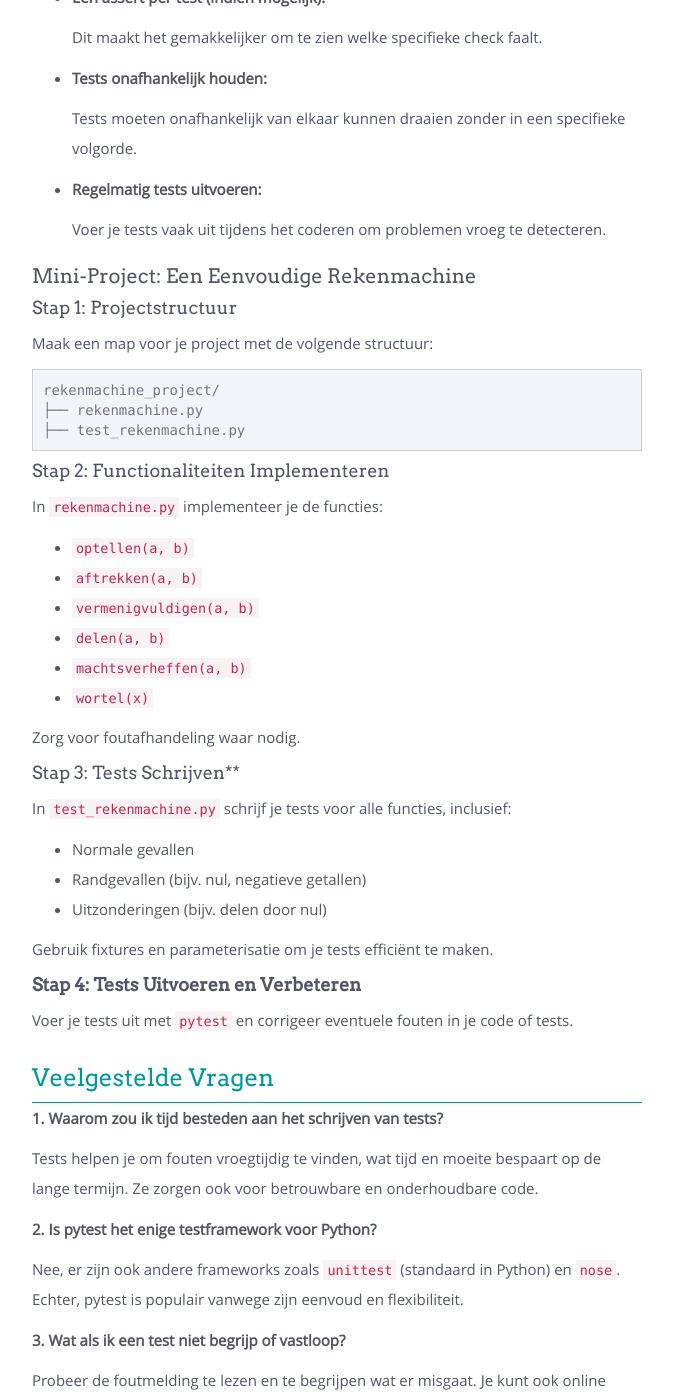
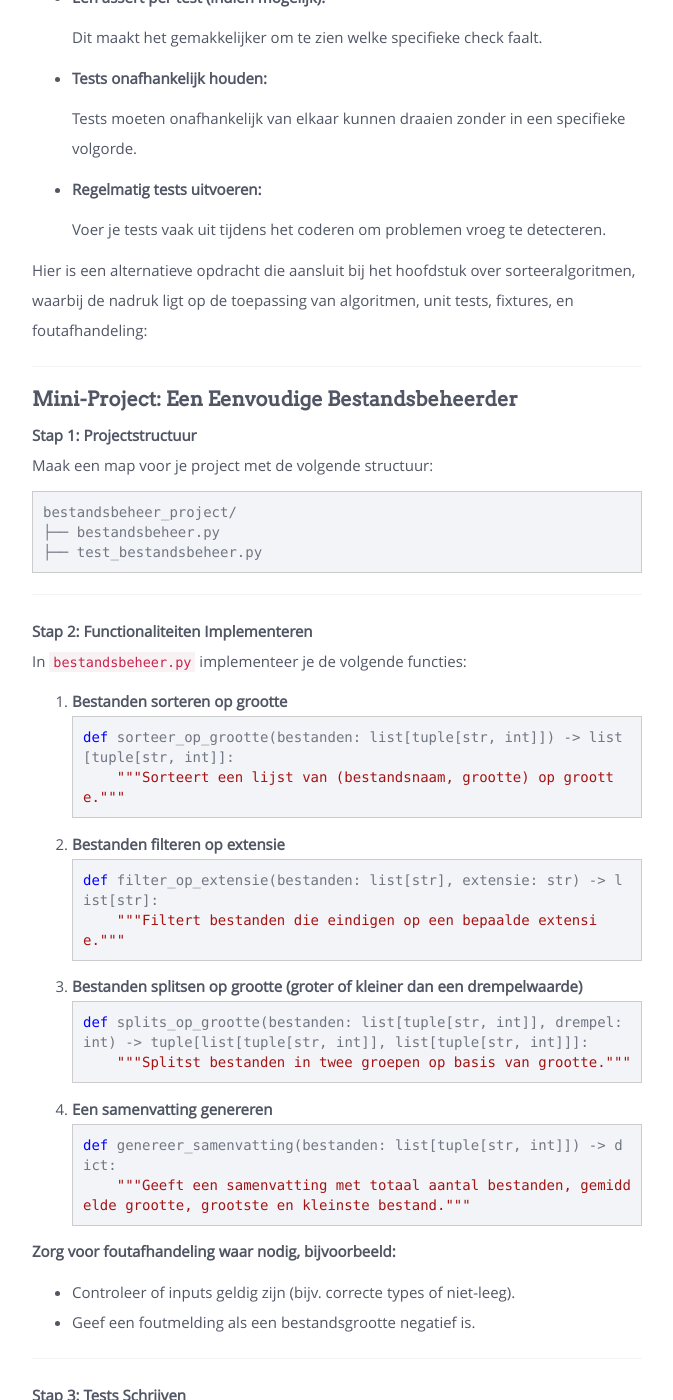
Before and after one commit to sma-it/cursus-python, a Jekyll site: the page built from modules/basics/_posts/2000-09-01-unit_tests.md, in a window 1280 px wide and 1400 px high, scrolled down 16046 px. Shown: the whole window, without its empty margins (383-1056 px from the left). Built offline with Jekyll 4.4.1, drawn with Linux system fonts in a browser that asks for light colours; nearby versions of some CDN libraries; some of the changed text lies outside the part shown.

Commit message:
update project unit testing

````diff
--- a/modules/basics/_posts/2000-09-01-unit_tests.md
+++ b/modules/basics/_posts/2000-09-01-unit_tests.md
@@ -762,44 +762,82 @@ def test_geldige_email():
 
   Voer je tests vaak uit tijdens het coderen om problemen vroeg te detecteren.
 
-### Mini-Project: Een Eenvoudige Rekenmachine
+Hier is een alternatieve opdracht die aansluit bij het hoofdstuk over sorteeralgoritmen, waarbij de nadruk ligt op de toepassing van algoritmen, unit tests, fixtures, en foutafhandeling:
 
-#### Stap 1: Projectstructuur
+---
 
+### **Mini-Project: Een Eenvoudige Bestandsbeheerder**
+
+**Stap 1: Projectstructuur**
 Maak een map voor je project met de volgende structuur:
 
-```
-rekenmachine_project/
-├── rekenmachine.py
-├── test_rekenmachine.py
+```plaintext
+bestandsbeheer_project/
+├── bestandsbeheer.py
+├── test_bestandsbeheer.py
 ```
 
-#### Stap 2: Functionaliteiten Implementeren
+---
 
-In `rekenmachine.py` implementeer je de functies:
+**Stap 2: Functionaliteiten Implementeren**
+In `bestandsbeheer.py` implementeer je de volgende functies:
 
-- `optellen(a, b)`
-- `aftrekken(a, b)`
-- `vermenigvuldigen(a, b)`
-- `delen(a, b)`
-- `machtsverheffen(a, b)`
-- `wortel(x)`
+1. **Bestanden sorteren op grootte**
+   ```python
+   def sorteer_op_grootte(bestanden: list[tuple[str, int]]) -> list[tuple[str, int]]:
+       """Sorteert een lijst van (bestandsnaam, grootte) op grootte."""
+   ```
 
-Zorg voor foutafhandeling waar nodig.
+2. **Bestanden filteren op extensie**
+   ```python
+   def filter_op_extensie(bestanden: list[str], extensie: str) -> list[str]:
+       """Filtert bestanden die eindigen op een bepaalde extensie."""
+   ```
 
-#### Stap 3: Tests Schrijven**
+3. **Bestanden splitsen op grootte (groter of kleiner dan een drempelwaarde)**
+   ```python
+   def splits_op_grootte(bestanden: list[tuple[str, int]], drempel: int) -> tuple[list[tuple[str, int]], list[tuple[str, int]]]:
+       """Splitst bestanden in twee groepen op basis van grootte."""
+   ```
 
-In `test_rekenmachine.py` schrijf je tests voor alle functies, inclusief:
+4. **Een samenvatting genereren**
+   ```python
+   def genereer_samenvatting(bestanden: list[tuple[str, int]]) -> dict:
+       """Geeft een samenvatting met totaal aantal bestanden, gemiddelde grootte, grootste en kleinste bestand."""
+   ```
 
-- Normale gevallen
-- Randgevallen (bijv. nul, negatieve getallen)
-- Uitzonderingen (bijv. delen door nul)
+**Zorg voor foutafhandeling waar nodig, bijvoorbeeld:**
+- Controleer of inputs geldig zijn (bijv. correcte types of niet-leeg).
+- Geef een foutmelding als een bestandsgrootte negatief is.
 
-Gebruik fixtures en parameterisatie om je tests efficiënt te maken.
+---
 
-#### **Stap 4: Tests Uitvoeren en Verbeteren**
+**Stap 3: Tests Schrijven**
+In `test_bestandsbeheer.py` schrijf je tests voor alle functies, inclusief:
 
-Voer je tests uit met `pytest` en corrigeer eventuele fouten in je code of tests.
+1. **Normale gevallen**
+   - Een lijst van bestanden met verschillende groottes en extensies.
+   - Test op correcte sortering, filtering, splitsing en samenvatting.
+
+2. **Randgevallen**
+   - Lege lijsten.
+   - Bestanden zonder extensie.
+   - Bestanden met gelijke groottes.
+
+3. **Uitzonderingen**
+   - Negatieve bestandsgroottes.
+   - Verkeerde types (bijv. een string in plaats van een lijst).
+
+**Gebruik fixtures en parameterisatie:**
+- Maak gebruik van een fixture om voorbeeldgegevens aan te maken (bijv. lijsten van bestanden).
+- Parameteriseer tests met verschillende invoercombinaties.
+
+---
+
+**Uitbreiding (optioneel):**
+Als er tijd is, kun je een extra functie implementeren om bestanden te sorteren op meerdere criteria (bijvoorbeeld eerst op extensie, dan op grootte).
+
+
 
 <div class="header2" markdown="1">## Veelgestelde Vragen
 </div>
````
